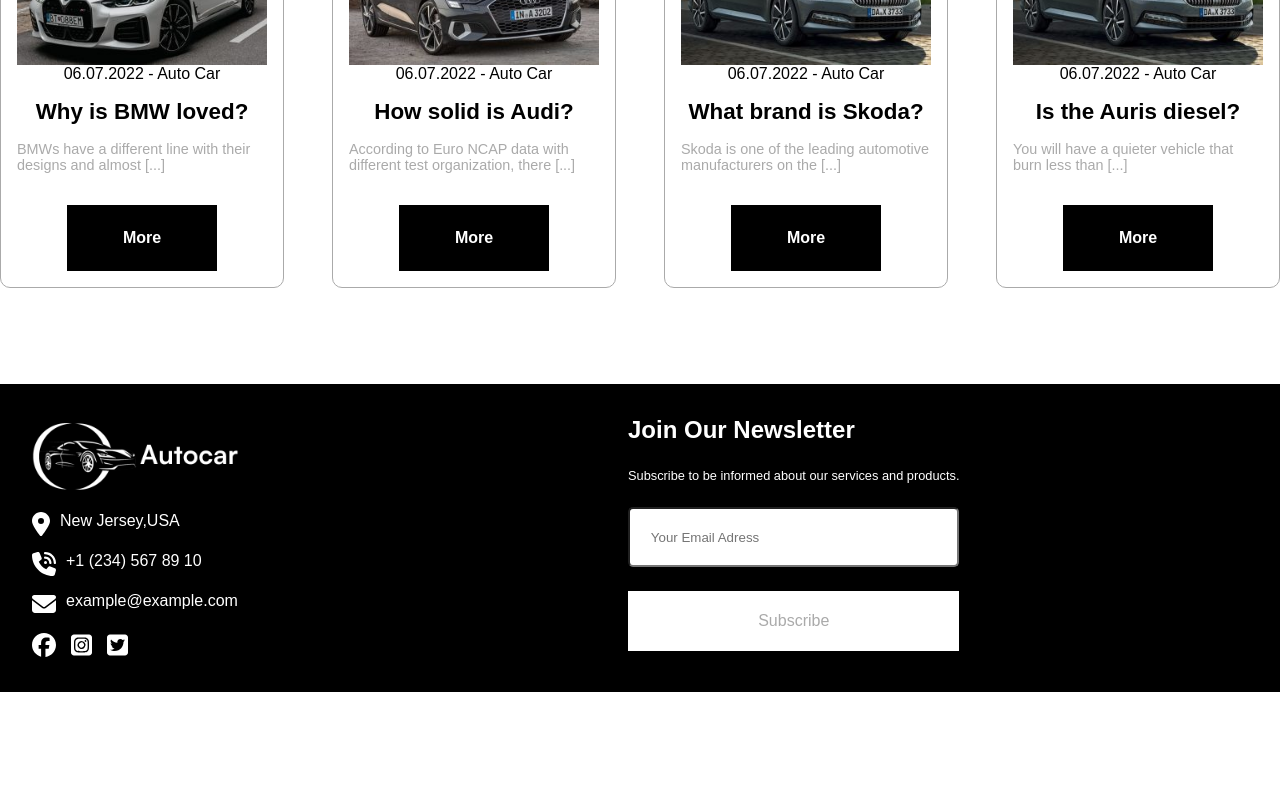
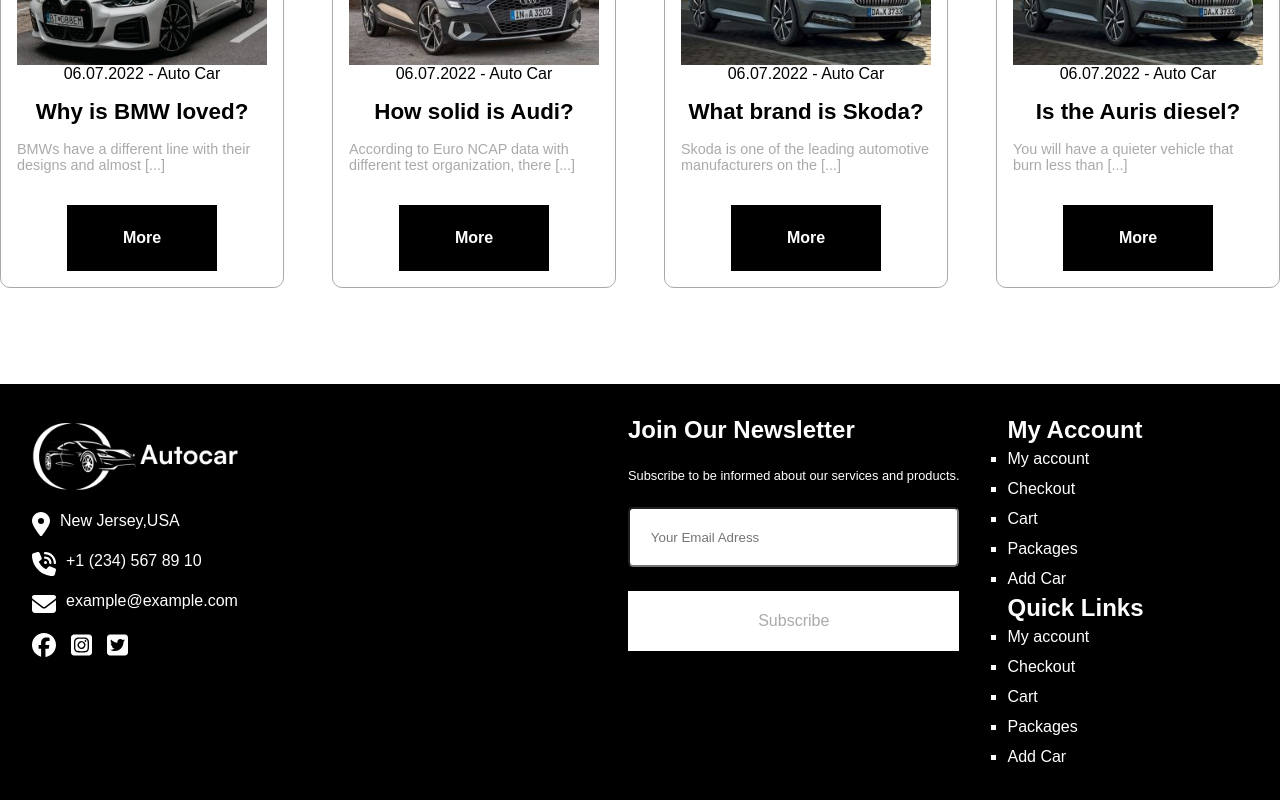
Before and after one commit to Giovanni-Palmitessa/proj-html-vuejs, a Vue app: page / in a window 1280 px wide. Shown: the part 3962-4762 px from the top of the page. Before the commit the page ends 4654 px from the top, so only its background shows below. Built offline with nearby package versions, Linux system fonts and the light colour scheme.

Commit message:
add my account links

```diff
--- a/src/components/AppFooter.vue
+++ b/src/components/AppFooter.vue
@@ -1,5 +1,32 @@
 <script>
-export default {};
+import FooterLinksAccount from "./FooterLinksAccount.vue";
+
+export default {
+  data() {
+    return {
+      arrMyAccount: [
+        {
+          liFtr: "My account",
+        },
+        {
+          liFtr: "Checkout",
+        },
+        {
+          liFtr: "Cart",
+        },
+        {
+          liFtr: "Packages",
+        },
+        {
+          liFtr: "Add Car",
+        },
+      ],
+    };
+  },
+  components: {
+    FooterLinksAccount,
+  },
+};
 </script>
 <template>
   <footer>
@@ -43,6 +70,29 @@
           <p>Subscribe to be informed about our services and products.</p>
           <input type="text" placeholder="Your Email Adress" />
           <div class="white-btn">Subscribe</div>
+        </div>
+        <div class="ftr-right">
+          <div class="myAccount">
+            <h2>My Account</h2>
+            <ul class="list">
+              <FooterLinksAccount
+                v-for="links in arrMyAccount"
+                :key="links.liFtr"
+                :links="links.liFtr"
+              />
+            </ul>
+          </div>
+
+          <div class="quickLinks">
+            <h2>Quick Links</h2>
+            <ul class="list">
+              <FooterLinksAccount
+                v-for="links in arrMyAccount"
+                :key="links.liFtr"
+                :links="links.liFtr"
+              />
+            </ul>
+          </div>
         </div>
       </div>
     </div>
@@ -104,6 +154,11 @@
         }
       }
     }
+    .ftr-right {
+      .list {
+        list-style: square;
+      }
+    }
   }
 }
 </style>
--- /dev/null
+++ b/src/components/FooterLinksAccount.vue
@@ -0,0 +1,21 @@
+<script>
+export default {
+  props: {
+    links: String,
+  },
+};
+</script>
+<template>
+  <li>
+    <a href="#">{{ links }}</a>
+  </li>
+</template>
+
+<style lang="scss" scoped>
+a {
+  color: white;
+}
+li {
+  line-height: 30px;
+}
+</style>
```
